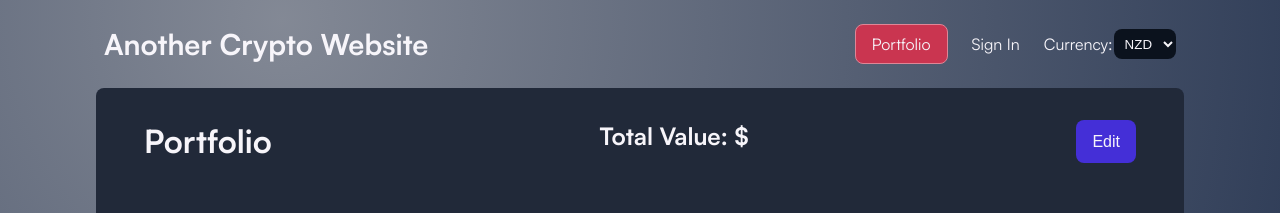
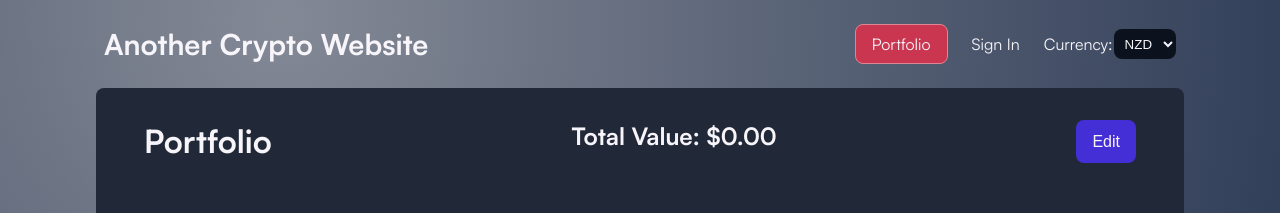
Before and after one commit to GordonNZ/crypto-portfolio-app, a React (Create React App) app: page /portfolio in a window 1280 px wide. Shown: the top 213 px of the page. Built offline with nearby package versions, Linux system fonts and the light colour scheme; no server answers; the database is empty.

Commit message:
gets right inital total portfolio value, but updated values add ontop causing total continually increase every price/value update

```diff
--- a/src/components/fetchCoinPrice/FetchCoinPrice.tsx
+++ b/src/components/fetchCoinPrice/FetchCoinPrice.tsx
@@ -48,12 +48,13 @@ const FetchCoinPrice: React.FC<CoinPriceProps> = ({
   const price =
     data?.data?.market_data?.current_price[currency.toLowerCase()] || 0;
 
-  if (onPriceUpdate) {
-    onPriceUpdate(price);
+  if (onPriceUpdate && holding !== null) {
+    onPriceUpdate(price * holding);
   }
 
   //returns price if holding is empty, or value if holding is provided
   const calculatedValue = holding === null ? price : price * holding;
+
   return calculatedValue.toLocaleString('en-NZ', {
     maximumFractionDigits: 2,
     minimumFractionDigits: 2,
--- a/src/components/portfolioLayout/PortfolioLayout.tsx
+++ b/src/components/portfolioLayout/PortfolioLayout.tsx
@@ -15,6 +15,7 @@ type Props = {
   updateHolding: (id: string) => void;
   deleteCoin: (id: string) => void;
   showEdit: boolean;
+  handlePriceUpdate: (price: number) => void;
 };
 
 export const PortfolioLayout = ({
@@ -25,6 +26,7 @@ export const PortfolioLayout = ({
   updateHolding,
   deleteCoin,
   showEdit,
+  handlePriceUpdate,
 }: Props) => {
   const [edit, setEdit] = useState(false);
 
@@ -36,13 +38,6 @@ export const PortfolioLayout = ({
       const rounded = num.toFixed(5);
       return parseFloat(rounded).toString(); // Remove trailing zeros
     }
-  };
-
-  const [coinPrice, setCoinPrice] = useState(0);
-
-  const handlePriceUpdate = (price: number) => {
-    setCoinPrice(price);
-    console.log(coinPrice);
   };
 
   // const [totalValue, setTotalValue] = useState(0); // Add this line
@@ -74,7 +69,6 @@ export const PortfolioLayout = ({
           coinName={coin.coin}
           currency={currency}
           holding={null}
-          onPriceUpdate={handlePriceUpdate}
         />
       </td>
       <td>24 hour price</td>
@@ -110,6 +104,7 @@ export const PortfolioLayout = ({
           coinName={coin.coin}
           currency={currency}
           holding={coin.holding}
+          onPriceUpdate={handlePriceUpdate}
         />
       </td>
       {showEdit ? (
--- a/src/pages/portfolio/Portfolio.tsx
+++ b/src/pages/portfolio/Portfolio.tsx
@@ -76,12 +76,32 @@ const Portfolio: React.FC<Props> = ({ currency }: Props) => {
     }
   };
 
+  const [coinPrice, setCoinPrice] = useState<number[]>([]);
+  const [totalSum, setTotalSum] = useState<number>(0);
+
+  const handlePriceUpdate = (price: number) => {
+    if (!coinPrice.includes(price)) {
+      setCoinPrice([...coinPrice, price]);
+      console.log(coinPrice);
+    }
+    const total = coinPrice?.reduce((accumulator, currentValue) => {
+      return accumulator + currentValue;
+    }, 0);
+    setTotalSum(total);
+  };
+
   return (
     <div className='portfolio-home home'>
       <main className='portfolio-main'>
         <div className='portfolio-header flex'>
           <h1>Portfolio</h1>
-          <h2>Total Value: $</h2>
+          <h2>
+            Total Value: $
+            {totalSum.toLocaleString('en-NZ', {
+              maximumFractionDigits: 2,
+              minimumFractionDigits: 2,
+            })}
+          </h2>
           <button
             onClick={() => setShowEdit(!showEdit)}
             className='portfolio-showEditBtn'
@@ -111,6 +131,7 @@ const Portfolio: React.FC<Props> = ({ currency }: Props) => {
                   deleteCoin={deleteCoin}
                   updateHolding={updateHolding}
                   showEdit={showEdit}
+                  handlePriceUpdate={handlePriceUpdate}
                 />
               ))}
             </tbody>
```
